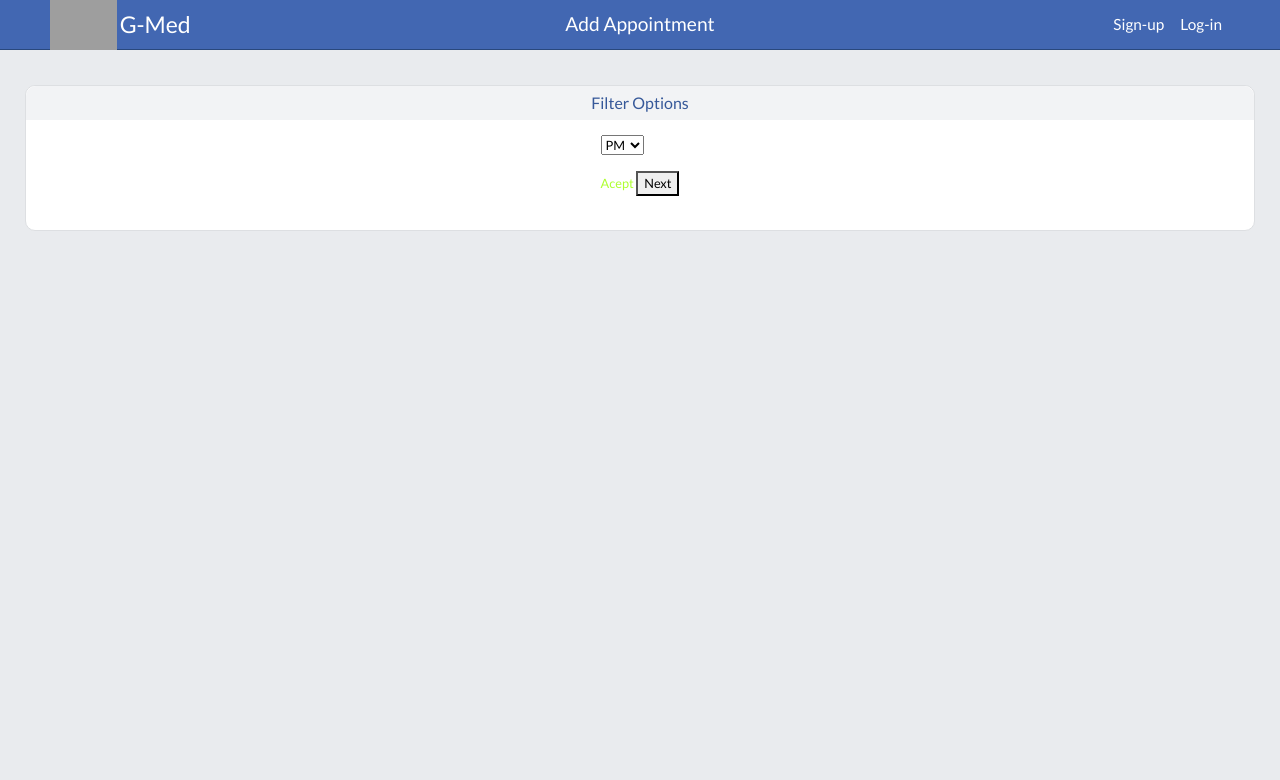
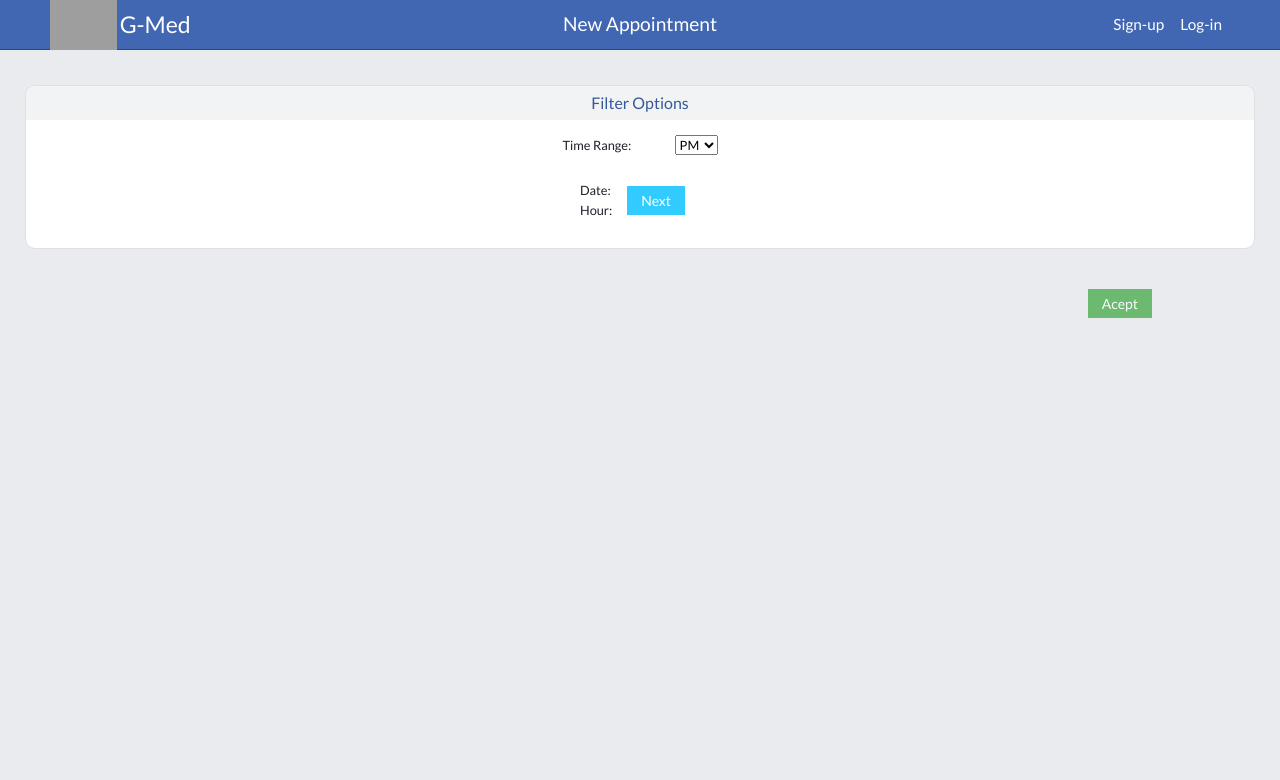
Before and after one commit to ChristopherHD/MDAPractice, a Symfony app: template templates/addAppointment.html.twig in a window 1280 px wide. Shown: the top 780 px of the page. Run offline with Twig, Linux system fonts and the light colour scheme; the template is opened without the code that fills it, so the values that code supplies are empty; some libraries are stand-ins or nearby versions; grey boxes are pictures that could not be loaded.

Commit message:
Better Design. Generate Appointments

```diff
--- a/public/index.css
+++ b/public/index.css
@@ -81,6 +81,10 @@ tr td a:hover{
 }
 .redhover:hover{
     color:red;
+}
+
+.redhover{
+    color: blue;
 }
 
 .logo img{
@@ -259,3 +263,38 @@ html,body{
 -moz-box-shadow: 0 1px 1px 1px rgba(0,0,0,0.15);
 box-shadow: 0 1px 1px 1px rgba(0,0,0,0.15);
 }
+
+.dateTime{
+    display:flex;
+    flex-direction: column;
+}
+.dateTimeBlock{
+    display:flex;
+    justify-content: center;
+    justify-items: center;
+    align-content: center;
+    align-items: center;
+}
+.dateTimeBlock input{
+    margin:15px;
+}
+
+.button2 {
+    background-color: deepskyblue; /* Green */
+    border: none;
+    color: white;
+    padding: 4px 14px;
+    text-align: center;
+    text-decoration: none;
+    display: inline-block;
+    margin-left: 5px;
+    font-size: 14px;
+    opacity: 0.8;
+    transition: 0.3s;
+}
+.button2:hover {
+    opacity:1;
+    -webkit-box-shadow: 0 1px 1px 1px rgba(0,0,0,0.15);
+    -moz-box-shadow: 0 1px 1px 1px rgba(0,0,0,0.15);
+    box-shadow: 0 1px 1px 1px rgba(0,0,0,0.15);
+}
--- a/templates/addAppointment.html.twig
+++ b/templates/addAppointment.html.twig
@@ -1,6 +1,6 @@
 {% extends 'index.html.twig' %}
 {% block title %}Appointments{% endblock %}
-{% block page_title %}Add Appointment{% endblock %}
+{% block page_title %}New Appointment{% endblock %}
 {% block content %}
 {# {% form_theme form 'bootstrap_4_layout.html.twig' %} #}
     <div class="block">
@@ -8,7 +8,7 @@
 
         <div class="center">
         <form action={{ path('generateAppointment') }}>
-		<p>
+		<p>Time Range: &ensp;&ensp;&ensp;&ensp;&ensp;&ensp;
                 <select name="selector">
 
                     {% if cond=='AM' %}
@@ -19,17 +19,25 @@
                     <option value="PM"selected>PM</option>
                     {% endif %}
                 </select>
-            <input type="hidden" name="date" value="{{ date.format('Y-m-d H:i:s') }}"/>
+            <input class='button'type="hidden" name="date" value="{{ date.format('Y-m-d H:i:s') }}"/>
 
 		</p>
-		<p>
-            {{ date.format('Y-m-d H') }}
-            <p>
-                <a href='{{ path('persistAppointment', {'date': date.format('Y-m-d H:i:s')}) }}'>Acept</a>
-                <button>Next</button>
-            </p>
-		 </p>
+		<div class="dateTimeBlock">
+            <div class="dateTime">
+                <div>Date: {{ date.format('Y-m-d') }}</div>
+                <div>Hour: {{ date.format('H:i') }}</div>
+            </div>
+                <input class='button2' type='submit' name='enter' value='Next'>
+
+		 </div>
             </form>
         </div>
     </div>
+    <div class=button_block>
+            <form action='{{ path('persistAppointment') }}'>
+                <b>{{ date.format('Y-m-d H:i') }}</b>
+                <input type='hidden' name='date' value='{{ date.format('Y-m-d H:i:s') }}'>
+                <input class='button' type='submit' name='enter' value='Acept'>
+            </form>
+    </div>
 {% endblock %}
--- a/templates/getAppointments.html.twig
+++ b/templates/getAppointments.html.twig
@@ -14,7 +14,7 @@
 			<div class="block">
 				<div class="block-title"> {{ appoint.date | date('m-d-Y H:i:s') }} </div>
 				<div class="center">{{ text }}
-					<a href='/appointments/remove?id={{ appoint.id }}'>Remove</a>
+					<a class="redhover" href='/appointments/remove?id={{ appoint.id }}'>Remove</a>
 				</div>
 			</div>
 		{% endfor %}
```
Also changed, not shown: 2 other files.
